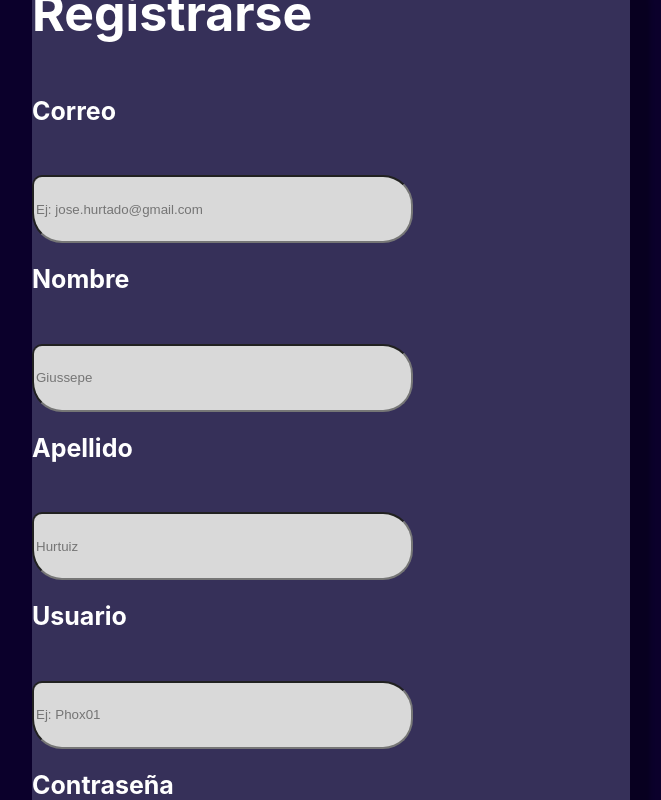
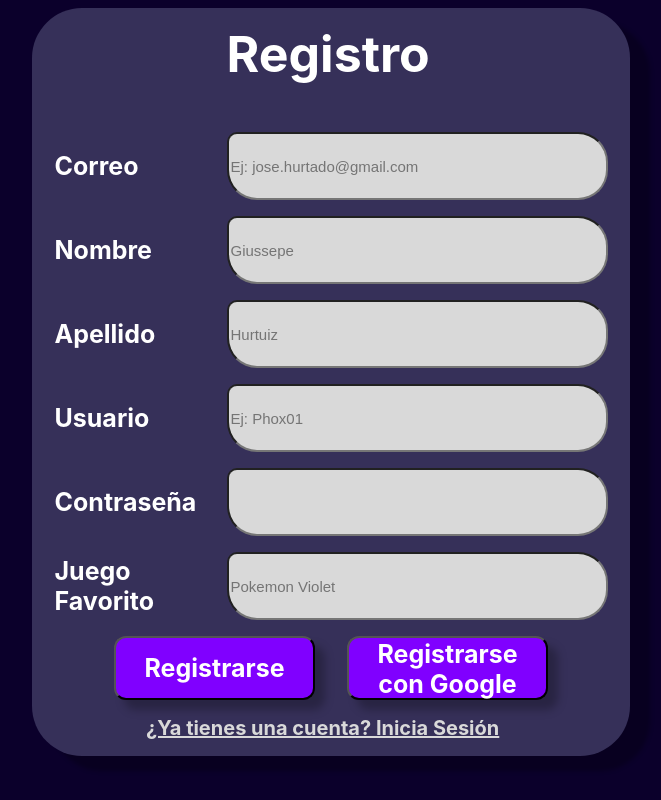
Before and after one commit to JoseHurtado03/MicroProyecto_2_Hurtado_Ruiz, a React (Vite) app: page /register in a window 1280 px wide. Shown: the top 800 px of the page, without its empty margins (309-970 px from the left). Built offline with nearby package versions, Linux system fonts and the light colour scheme.

Commit message:
Estilo de Registro y Login

```diff
--- a/src/pages/Login.jsx
+++ b/src/pages/Login.jsx
@@ -1,26 +1,32 @@
-import React from 'react'
-import { Link } from 'react-router-dom'
-import styles from './Login.module.css'
+import React from "react";
+import { Link } from "react-router-dom";
+import styles from "./Login.module.css";
 
 export default function Login() {
   return (
     <div className={styles.container}>
       <section className={styles.box}>
-                <h1 className={styles.mainTitle}>Iniciar Sesión</h1>
-                <section>
-                    <h2 className={styles.text}>Correo</h2>
-                    <input type="text" placeholder="Ej: example@gmail.com" className={styles.input}></input>
+        <div className={styles.mainTitle}>Iniciar Sesión</div>
+        <section className={styles.field}>
+          <div className={styles.text}>Correo</div>
+          <input
+            type="text"
+            placeholder="Ej: example@gmail.com"
+            className={styles.input}
+          ></input>
         </section>
-                <section>
-                    <h2 className={styles.text}>Contraseña</h2>
+        <section className={styles.field}>
+          <div className={styles.text}>Contraseña</div>
           <input type="password" className={styles.input}></input>
         </section>
-                <section>
+        <section className={styles.field} id={styles["button_field"]}>
           <button className={styles.buttons}>Iniciar</button>
           <button className={styles.buttons}>Iniciar con Google</button>
         </section>
-                <Link to="/register" className={styles.enlace}>¿No tienes cuenta? Regístrate</Link>
+        <Link to="/register" className={styles.enlace}>
+          ¿No tienes cuenta? Regístrate
+        </Link>
       </section>
     </div>
-    )
+  );
 }
--- a/src/pages/Login.module.css
+++ b/src/pages/Login.module.css
@@ -2,14 +2,15 @@
   display: flex;
   justify-content: center;
   align-items: center;
-    height: 100vh; /* Esto centra verticalmente en la pantalla */
+  /* Esto centra verticalmente en la pantalla */
+  flex-direction: column;
 }
 
-.mainTitle{
-    width: 348px;
+.mainTitle {
   height: 71px;
-
-    color: #FFF;
+  margin-top: 1rem;
+  margin-bottom: 3rem;
+  color: #fff;
   font-family: Inter;
   font-size: 50px;
   font-style: normal;
@@ -17,20 +18,29 @@
   line-height: normal;
 }
 
-.box{
+.box {
   width: 598px;
   height: 579px;
-
+  flex-direction: column;
+  display: flex;
+  align-items: center;
   border-radius: 50px;
   background: #363059;
   box-shadow: 20px 15px 4px 0px rgba(0, 0, 0, 0.25);
+  gap: 3.3rem;
 }
 
-.text{
+.field {
+  display: flex;
+  justify-content: center;
+  align-items: center;
+  /* Esto centra verticalmente en la pantalla */
+  flex-direction: row;
+}
+
+.text {
   width: 172px;
-    height: 59px;
-
-    color: #FFF;
+  color: #fff;
   font-family: Inter;
   font-size: 25px;
   font-style: normal;
@@ -38,22 +48,26 @@
   line-height: normal;
 }
 
-.input{
-    width: 373px;
-    height: 62px;
-
-    border-radius: 10px 30px 30px 30px;
-    background: #D9D9D9;
+#button_field {
+  gap: 2rem;
 }
 
-.buttons{
+.input {
+  width: 373px;
+  font-size: 15px;
+  height: 62px;
+  border-radius: 10px 30px 30px 30px;
+  background: #d9d9d9;
+}
+
+.buttons {
   width: 201px;
   height: 64px;
-    background-color: #8000FF;
-    fill: #8000FF;
+  background-color: #8000ff;
+  fill: #8000ff;
   filter: drop-shadow(10px 10px 4px rgba(0, 0, 0, 0.25));
-
-    color: #FFF;
+  border-radius: 12px;
+  color: #fff;
   font-family: Inter;
   font-size: 25px;
   font-style: normal;
@@ -62,8 +76,8 @@
   border-radius: 20px;
 }
 
-.enlace{
-    color: #D9D9D9;
+.enlace {
+  color: #d9d9d9;
   font-family: Inter;
   font-size: 20px;
   font-style: normal;
--- a/src/pages/Register.jsx
+++ b/src/pages/Register.jsx
@@ -1,7 +1,7 @@
 import { useState } from "react";
 import { Link } from "react-router-dom";
 import { createUser } from "../controllers/users";
-import styles from './Register.module.css'
+import styles from "./Register.module.css";
 
 export default function Register() {
   const [email, setEmail] = useState("");
@@ -26,48 +26,68 @@ export default function Register() {
   return (
     <div className={styles.container}>
       <section className={styles.box}>
-        <h1 className={styles.mainTitle}>Registrarse</h1>
-        <section>
-          <h2 className={styles.text}>Correo</h2>
-          <input className={styles.input}
+        <div className={styles.mainTitle}>Registro</div>
+        <section className={styles.field}>
+          <div className={styles.text}>Correo</div>
+          <input
+            className={styles.input}
             value={email}
             onChange={(e) => setEmail(e.target.value)}
             placeholder="Ej: jose.hurtado@gmail.com"
           ></input>
         </section>
-        <section>
-            <h2 className={styles.text}>Nombre</h2>
-            <input type="text=" placeholder="Giussepe" className={styles.input}></input>
+        <section className={styles.field}>
+          <div className={styles.text}>Nombre</div>
+          <input
+            type="text="
+            placeholder="Giussepe"
+            className={styles.input}
+          ></input>
         </section>
-        <section>
-            <h2 className={styles.text}>Apellido</h2>
-            <input type="text=" placeholder="Hurtuiz" className={styles.input}></input>
+        <section className={styles.field}>
+          <div className={styles.text}>Apellido</div>
+          <input
+            type="text="
+            placeholder="Hurtuiz"
+            className={styles.input}
+          ></input>
         </section>
-        <section>
-          <h2 className={styles.text}>Usuario</h2>
-          <input className={styles.input}
+        <section className={styles.field}>
+          <div className={styles.text}>Usuario</div>
+          <input
+            className={styles.input}
             value={username}
             onChange={(e) => setUsername(e.target.value)}
             placeholder="Ej: Phox01"
           ></input>
         </section>
-        <section>
-          <h2 className={styles.text}>Contraseña</h2>
-          <input className={styles.input}
+        <section className={styles.field}>
+          <div className={styles.text}>Contraseña</div>
+          <input
+            className={styles.input}
             type="password"
             value={password}
             onChange={(e) => setPassword(e.target.value)}
           ></input>
         </section>
-        <section>
-            <h2 className={styles.text}>Juego Favorito</h2>
-            <input type="text" placeholder="Pokemon Violet" className={styles.input}></input>
+        <section className={styles.field}>
+          <div className={styles.text}>Juego Favorito</div>
+          <input
+            type="text"
+            placeholder="Pokemon Violet"
+            className={styles.input}
+          ></input>
         </section>
-        <section>
-          <button onClick={submitRegisterButton} className={styles.buttons}>Registrarse</button>
+        <section className={styles.field} id={styles["button_field"]}>
+          <button onClick={submitRegisterButton} className={styles.buttons}>
+            Registrarse
+          </button>
           <button className={styles.buttons}>Registrarse con Google</button>
         </section>
-        <Link to="/" className={styles.enlace}>¿Ya tienes una cuenta? Inicia Sesión</Link>
+        <Link to="/" className={styles.enlace}>
+          ¿Ya tienes una cuenta? Inicia Sesión
+        </Link>
       </section>
     </div>
-  )}
+  );
+}
--- a/src/pages/Register.module.css
+++ b/src/pages/Register.module.css
@@ -2,23 +2,34 @@
   display: flex;
   justify-content: center;
   align-items: center;
-    height: 100vh; /* Esto centra verticalmente en la pantalla */
+  /* Esto centra verticalmente en la pantalla */
+  flex-direction: column;
 }
 
-.box{
+.field {
+  display: flex;
+  justify-content: center;
+  align-items: center;
+  /* Esto centra verticalmente en la pantalla */
+  flex-direction: row;
+}
+
+.box {
   width: 598px;
-    height: 933px;
-
+  display: flex;
+  align-items: center;
+  flex-direction: column;
   border-radius: 50px;
   background: #363059;
   box-shadow: 20px 15px 4px 0px rgba(0, 0, 0, 0.25);
+  gap: 1rem;
 }
 
-.mainTitle{
+.mainTitle {
+  margin-top: 1rem;
+  margin-bottom: 2rem;
   width: 209px;
-    height: 71px;
-
-    color: #FFF;
+  color: #fff;
   font-family: Inter;
   font-size: 50px;
   font-style: normal;
@@ -26,11 +37,9 @@
   line-height: normal;
 }
 
-.text{
+.text {
   width: 172px;
-    height: 59px;
-
-    color: #FFF;
+  color: #fff;
   font-family: Inter;
   font-size: 25px;
   font-style: normal;
@@ -38,33 +47,38 @@
   line-height: normal;
 }
 
-.input{
+#button_field {
+  gap: 2rem;
+}
+
+.input {
   width: 373px;
   height: 62px;
-
+  font-size: 15px;
   border-radius: 10px 30px 30px 30px;
-    background: #D9D9D9;
+  background: #d9d9d9;
 }
 
-.buttons{
+.buttons {
   width: 201px;
   height: 64px;
-    background-color: #8000FF;
-    fill: #8000FF;
+  background-color: #8000ff;
+  fill: #8000ff;
   filter: drop-shadow(10px 10px 4px rgba(0, 0, 0, 0.25));
-    color: #FFF;
+  color: #fff;
   font-family: Inter;
   font-size: 25px;
   font-style: normal;
   font-weight: 700;
   line-height: normal;
+  border-radius: 12px;
 }
 
-.enlace{
+.enlace {
   width: 370px;
   height: 40px;
 
-    color: #D9D9D9;
+  color: #d9d9d9;
   font-family: Inter;
   font-size: 20px;
   font-style: normal;
```
Also changed, not shown: src/router.jsx (+19 -9 lines). Lines whose indentation alone changed are shown as unchanged.
